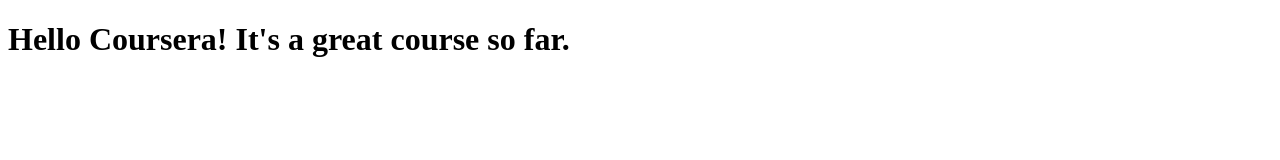
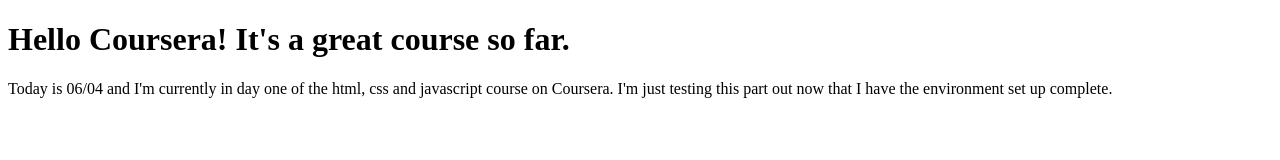
Before and after one commit to OtterPopArt/coursera-test, a plain HTML site: page site/index.html in a window 1280 px wide. Drawn offline with Linux system fonts and the light colour scheme.

Commit message:
Page edited

```diff
--- a/site/index.html
+++ b/site/index.html
@@ -7,5 +7,6 @@
 </head>
 <body>
 <h1>Hello Coursera! It's a great course so far.</h1>
+<p>Today is 06/04 and I'm currently in day one of the html, css and javascript course on Coursera. I'm just testing this part out now that I have the environment set up complete.</p>
 </body>
 </html>
```
